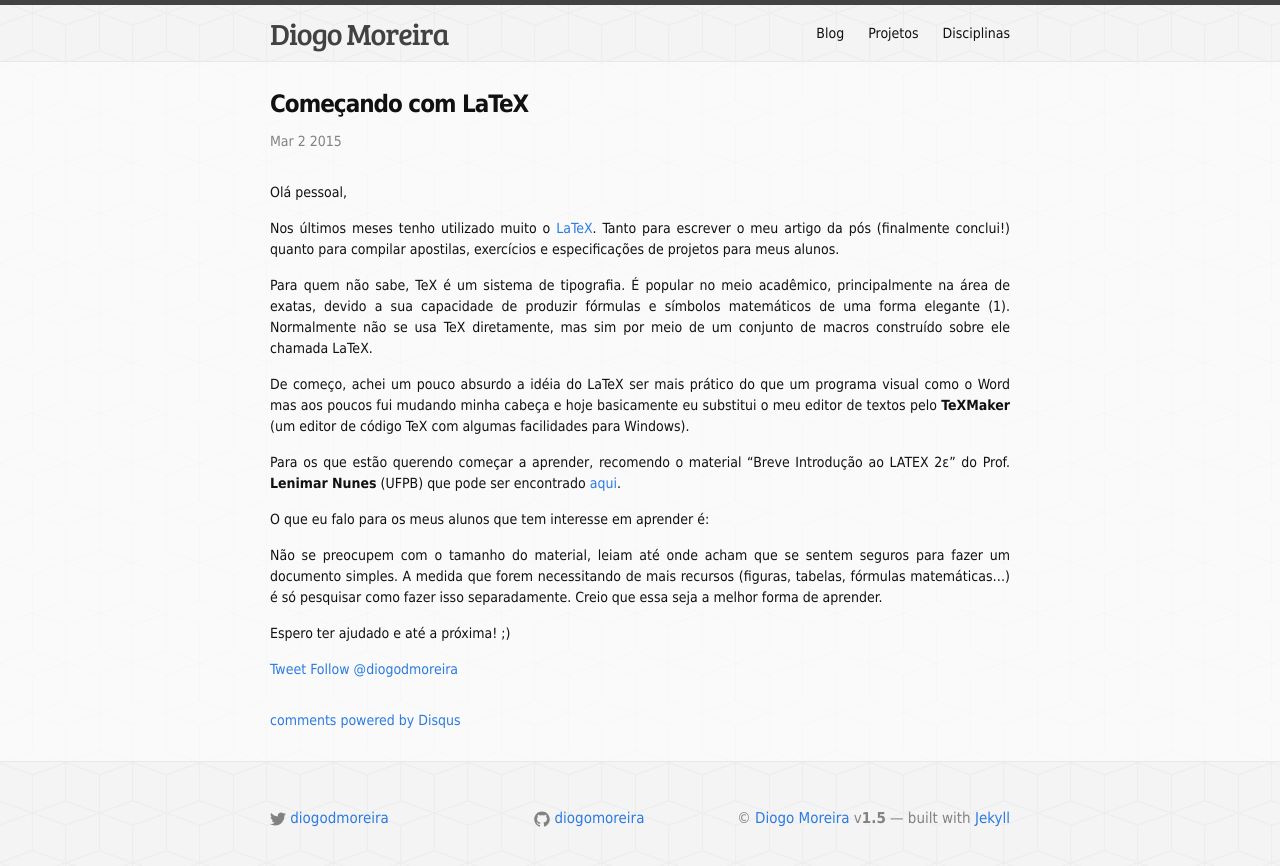
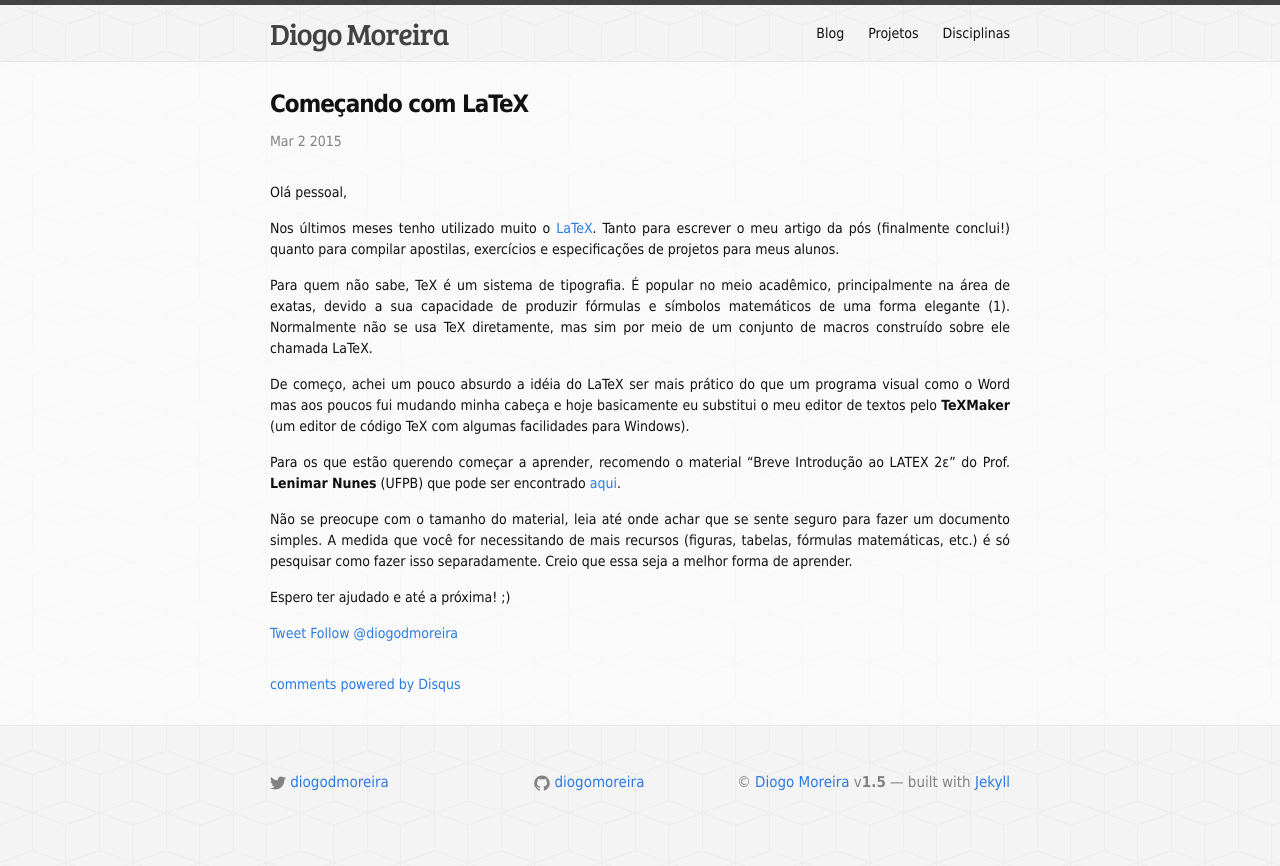
Before and after one commit to ricardojob/diogomoreira.github.io, a Jekyll site: the page built from _posts/2015-03-02-comecando-latex.md, in a window 1280 px wide. Shown: the top 866 px of the page. Built offline with Jekyll 4.4.1, drawn with Linux system fonts in a browser that asks for light colours; comment, search, counter and statistics services are not loaded.

Commit message:
Changing post

```diff
--- a/_posts/2015-03-02-comecando-latex.md
+++ b/_posts/2015-03-02-comecando-latex.md
@@ -17,8 +17,6 @@ De começo, achei um pouco absurdo a idéia do LaTeX ser mais prático do que um
 Para os que estão querendo começar a aprender, recomendo o material "Breve Introdução ao
 LATEX 2ε" do Prof. **Lenimar Nunes** (UFPB) que pode ser encontrado [aqui](http://www.lce.esalq.usp.br/clarice/Paraiba.pdf "Breve Introdução ao LaTeX").
 
-O que eu falo para os meus alunos que tem interesse em aprender é:
-
-Não se preocupem com o tamanho do material, leiam até onde acham que se sentem seguros para fazer um documento simples. A medida que forem necessitando de mais recursos (figuras, tabelas, fórmulas matemáticas...) é só pesquisar como fazer isso separadamente. Creio que essa seja a melhor forma de aprender.
+Não se preocupe com o tamanho do material, leia até onde achar que se sente seguro para fazer um documento simples. A medida que você for necessitando de mais recursos (figuras, tabelas, fórmulas matemáticas, etc.) é só pesquisar como fazer isso separadamente. Creio que essa seja a melhor forma de aprender.
 
 Espero ter ajudado e até a próxima! ;)
```
